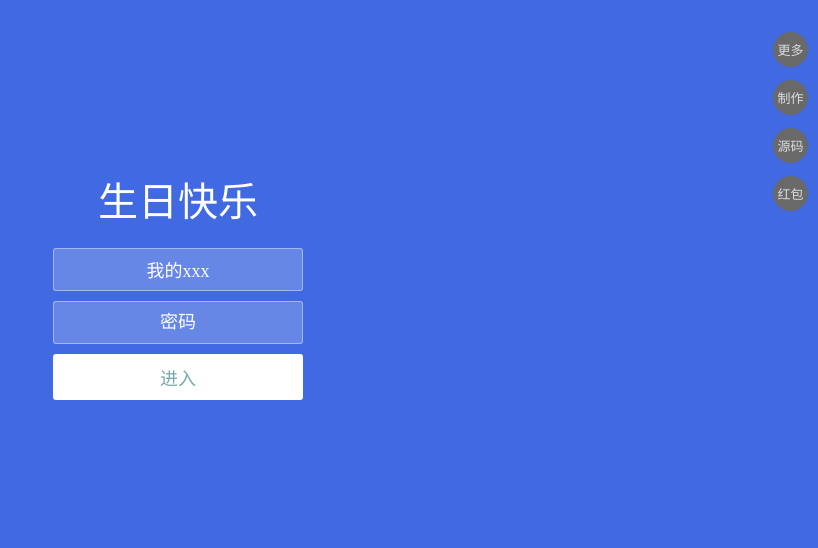
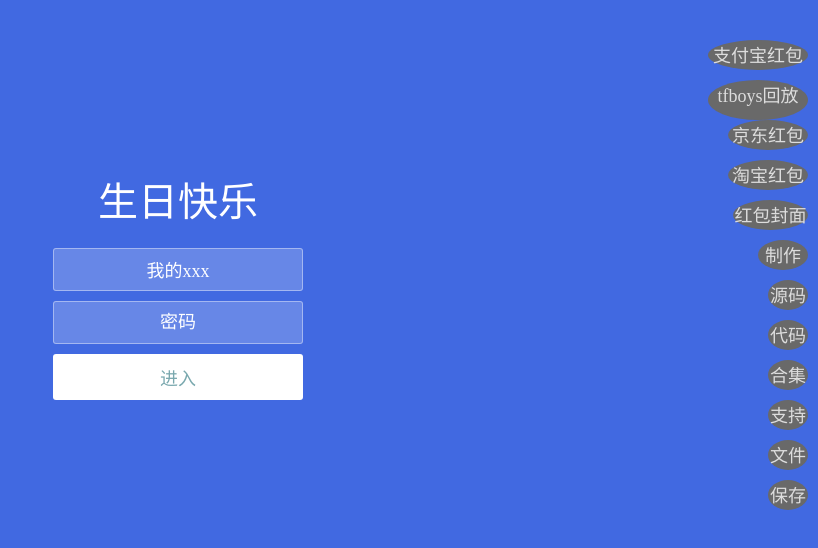
Before and after one commit to love99you/happybirthday4, a plain HTML site: page index.html in a window 1280 px wide. Shown: the whole page, without its empty margins (462-1280 px from the left). Drawn offline with Linux system fonts and the light colour scheme.

Commit message:
Update index.html

```diff
--- a/index.html
+++ b/index.html
@@ -6,7 +6,7 @@
     <meta charset="UTF-8">
     <meta http-equiv="X-UA-Compatible" content="IE=edge,chrome=1">
     <meta name="viewport" content="width=device-width, initial-scale=1.0">
-    <title>Happy Birthday</title>
+    <title>微信公众号：可乐自媒体 爱心代码</title>
     <link rel="stylesheet" type="text/css" href="css/styles.css">
 </head>
 
@@ -28,14 +28,20 @@
 </style>
 
 <body>
-      <a href="https://mp.weixin.qq.com/s/oxLqXBcLCT8ij67DjkW2kw" class="hide_buttom"
-  style="position: fixed;top: 10%;right: 10px;width: 35px;height: 35px;z-index: 999;background: #696969;border-radius: 50%;padding: 1.0px;text-align: center;color: #ddd;text-decoration: none;   clear: both; line-height: 35px; 	margin:auto;   font-size: 13px;">制作</a>
-  <a href="https://shop1619956412.v.weidian.com/?userid=1619956412&spider_token=2720" class="hide_buttom"
-  style="position: fixed;top: 4%;right: 10px;width: 35px;height: 35px;z-index: 998;background: #696969;border-radius: 50%;padding: 1.0px;text-align: center;color: #ddd;text-decoration: none;   clear: both; line-height: 35px; 	margin:auto;   font-size: 13px;">更多</a>
-          <a href="https://pan.quark.cn/s/3344d23e48a8" class="hide_buttom"
-  style="position: fixed;top: 16%;right: 10px;width: 35px;height: 35px;z-index: 997;background: #696969;border-radius: 50%;padding: 1.0px;text-align: center;color: #ddd;text-decoration: none;   clear: both; line-height: 35px; 	margin:auto;   font-size: 13px;">源码</a>
-  <a href="https://shop1619956412.v.weidian.com/?userid=1619956412&spider_token=2720" class="hide_buttom"
-  style="position: fixed;top: 22%;right: 10px;width: 35px;height: 35px;z-index: 996;background: #696969;border-radius: 50%;padding: 1.0px;text-align: center;color: #ddd;text-decoration: none;   clear: both; line-height: 35px; 	margin:auto;   font-size: 13px;">红包</a>
+<a href="https://mp.weixin.qq.com/s/Ftmx8ot9M_rYWFZsrJtypA" style="position: fixed; top: 5%; right: 10px; width: 100px; height: 30px; z-index: 999; background: #696969; border-radius: 50%; padding: 1.0px; text-align: center; color: #ddd; text-decoration: none; line-height: 30px; font-size: 18px;">支付宝红包</a>
+<a href="https://pan.quark.cn/s/ee4847bffd34" style="position: fixed; top: 10%; right: 10px; width: 100px; height: 40px; z-index: 999; background: #696969; border-radius: 50%; padding: 1.0px; text-align: center; color: #ddd; text-decoration: none; line-height: 30px; font-size: 18px;">tfboys回放</a>
+<a href="https://mp.weixin.qq.com/s/0_GSKq1HqEw9qLCIOV_FEg" style="position: fixed; top: 15%; right: 10px; width: 80px; height: 30px; z-index: 999; background: #696969; border-radius: 50%; padding: 1.0px; text-align: center; color: #ddd; text-decoration: none; line-height: 30px; font-size: 18px;">京东红包</a>
+<a href="https://mp.weixin.qq.com/s/TuUjGvr62RVz721_TeDRjA" style="position: fixed; top: 20%; right: 10px; width: 80px; height: 30px; z-index: 999; background: #696969; border-radius: 50%; padding: 1.0px; text-align: center; color: #ddd; text-decoration: none; line-height: 30px; font-size: 18px;">淘宝红包</a>
+<a href="https://shop1619956412.v.weidian.com/?userid=1619956412&spider_token=2720" style="position: fixed; top: 25%; right: 10px; width: 75px; height: 30px; z-index: 999; background: #696969; border-radius: 50%; padding: 1.0px; text-align: center; color: #ddd; text-decoration: none; line-height: 30px; font-size: 18px;">红包封面</a>
+<a href="https://mp.weixin.qq.com/s/YYbYUHNKEg_U3HTHEh2C5w" style="position: fixed; top: 30%; right: 10px; width: 50px; height: 30px; z-index: 999; background: #696969; border-radius: 50%; padding: 1.0px; text-align: center; color: #ddd; text-decoration: none; line-height: 30px; font-size: 18px;">制作</a>
+<a href="https://pan.quark.cn/s/3344d23e48a8" style="position: fixed; top: 35%; right: 10px; width: 40px; height: 30px; z-index: 999; background: #696969; border-radius: 50%; padding: 1.0px; text-align: center; color: #ddd; text-decoration: none; line-height: 30px; font-size: 18px;">源码</a>
+<a href="https://drive.uc.cn/s/4819fdecb8a24" style="position: fixed; top: 40%; right: 10px; width: 40px; height: 30px; z-index: 999; background: #696969; border-radius: 50%; padding: 1.0px; text-align: center; color: #ddd; text-decoration: none; line-height: 30px; font-size: 18px;">代码</a>
+<a href="https://pan.xunlei.com/s/VNlDcB3ABz0oNSOEv5mpSE_tA1?pwd=97rw#" style="position: fixed; top: 45%; right: 10px; width: 40px; height: 30px; z-index: 999; background: #696969; border-radius: 50%; padding: 1.0px; text-align: center; color: #ddd; text-decoration: none; line-height: 30px; font-size: 18px;">合集</a>
+<a href="https://mp.weixin.qq.com/s/CImse_lRLCDjB3WzAqRp1Q" style="position: fixed; top: 50%; right: 10px; width: 40px; height: 30px; z-index: 999; background: #696969; border-radius: 50%; padding: 1.0px; text-align: center; color: #ddd; text-decoration: none; line-height: 30px; font-size: 18px;">支持</a>
+<a href="https://pan.xunlei.com/s/VNvuk-JW5z1Z6FIOvcYavdLkA1?pwd=izfw#" style="position: fixed; top: 55%; right: 10px; width: 40px; height: 30px; z-index: 999; background: #696969; border-radius: 50%; padding: 1.0px; text-align: center; color: #ddd; text-decoration: none; line-height: 30px; font-size: 18px;">文件</a>
+<a href="https://pan.quark.cn/s/96dc82d97328" style="position: fixed; top: 60%; right: 10px; width: 40px; height: 30px; z-index: 999; background: #696969; border-radius: 50%; padding: 1.0px; text-align: center; color: #ddd; text-decoration: none; line-height: 30px; font-size: 18px;">保存</a>
+
+
 
     <iframe src="./html/login.html" id="iframepage" scrolling="no" onload="changeFrameHeight()" frameborder="0"
         style="width:100%" marginwidth="0" marginheight="0"></iframe>
```
